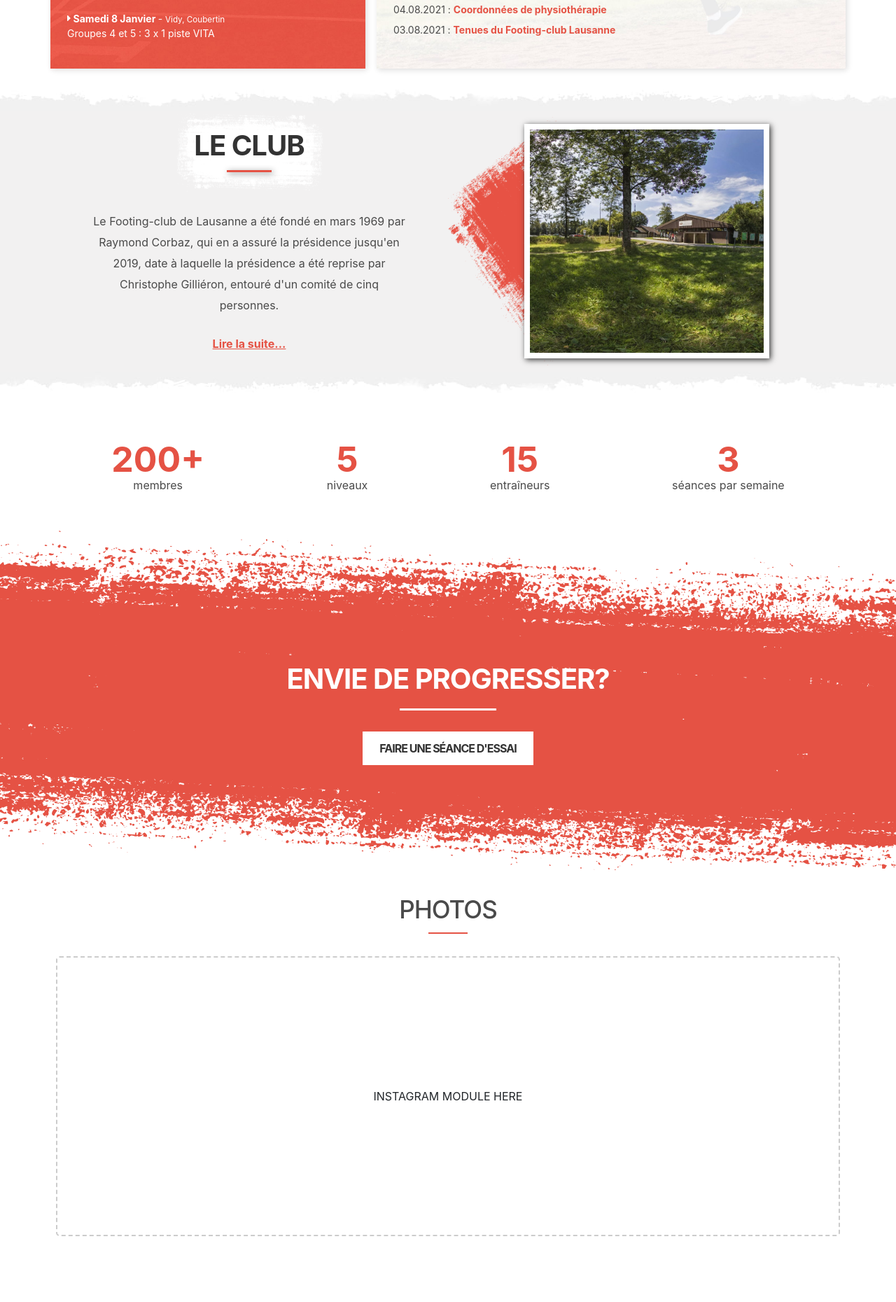
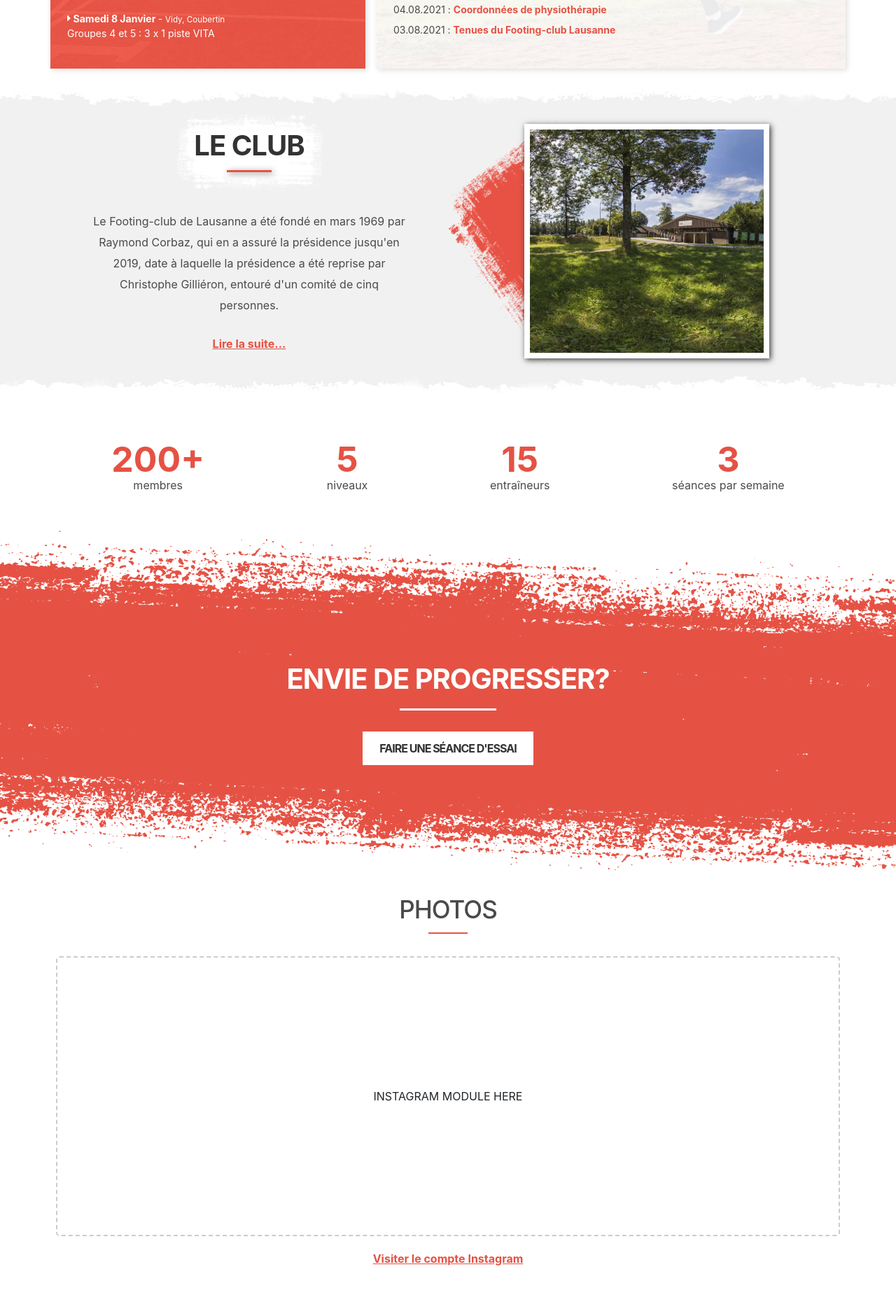
Before and after one commit to footing-club/footing-club, a Jekyll site: the page built from index.html, in a window 1280 px wide. Shown: the part 718-2578 px from the top of the page at 70% size. Built offline with Jekyll 4.4.1, drawn with Linux system fonts in a browser that asks for light colours; nearby versions of some CDN libraries; before the commit the page ends 2514 px from its top, so only the background shows below that.

Commit message:
Add "Instagram" link

```diff
--- a/_sass/index.sass
+++ b/_sass/index.sass
@@ -228,6 +228,13 @@
       border-bottom-color: $primary-color
       left: 30%
 
+  p
+    margin: 20px 0
+
+  a
+    font-weight: bold
+    color: $primary-color
+
   .placeholder
     display: flex
     justify-content: center
--- a/index.html
+++ b/index.html
@@ -127,5 +127,8 @@
   <div class="placeholder">
     INSTAGRAM MODULE HERE
   </div>
+  <p>
+    <a href="https://www.instagram.com/footing_club_lausanne/" target="_blank">Visiter le compte Instagram</a>
+  </p>
 </section>
 <!-- /Photos -->
```
